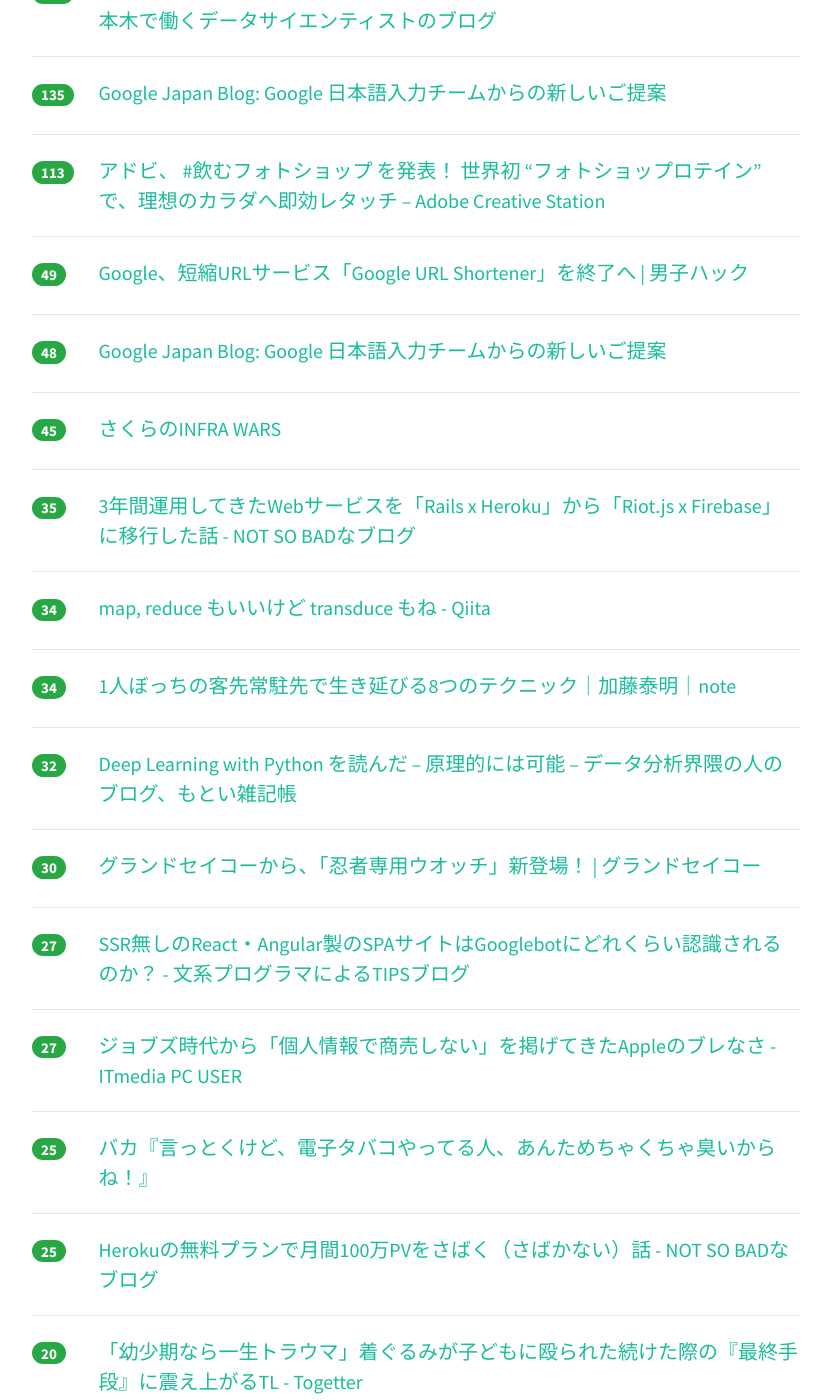
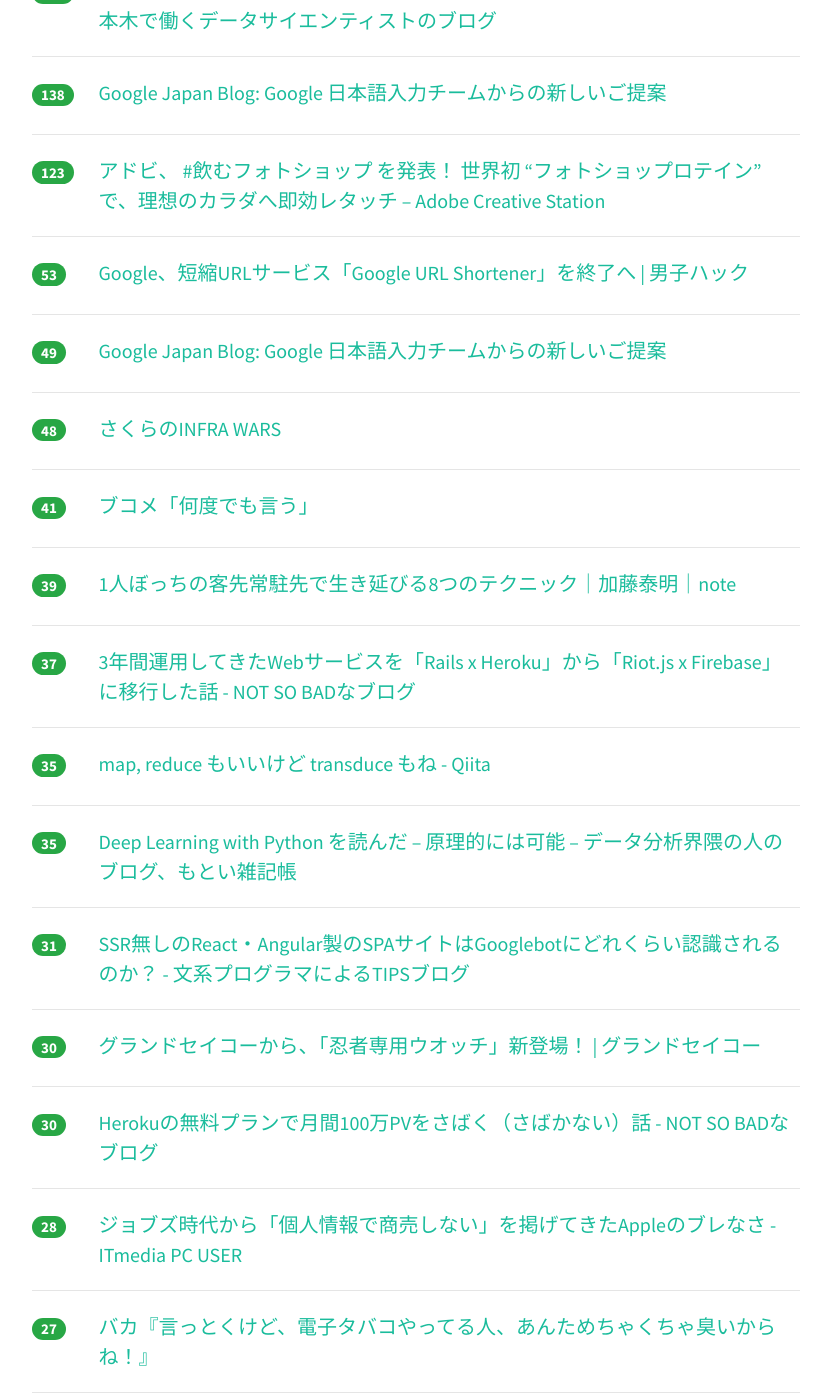
Before and after one commit to yatta47/hatena-matome-site, a Jekyll site: the page built from _posts/2018-04-01-hatena.md, in a window 1280 px wide and 1400 px high, scrolled down 574 px. Shown: the whole window, without its empty margins (224-1055 px from the left). Built offline with Jekyll 4.4.1, drawn with Linux system fonts in a browser that asks for light colours; nearby versions of some CDN libraries; some of the changed text lies outside the part shown.

Commit message:
Updated 2018-04-01

```diff
--- a/_posts/2018-04-01-hatena.md
+++ b/_posts/2018-04-01-hatena.md
@@ -1,69 +1,79 @@
 ---
 layout: post
 title:  "2018-04-01 はてぶIT"
-date:   2018-04-01 17:01:22
+date:   2018-04-01 18:02:21
 tags: [it-hotentry]
 ---
-35 件のデータあり
+36 件のデータあり
 
 <hr><div class="row">
-<div class="col-1"><span class="badge badge-pill badge-success h2">321</span></div>
+<div class="col-1"><span class="badge badge-pill badge-success h2">327</span></div>
 <div class="col-11"><a href='https://landing.google.co.jp/tegaki/' target='_blank'>Gboard 物理手書きバージョン</a></div>
 </div>
 <hr>
 <div class="row">
-<div class="col-1"><span class="badge badge-pill badge-success h2">202</span></div>
+<div class="col-1"><span class="badge badge-pill badge-success h2">206</span></div>
 <div class="col-11"><a href='https://gigazine.net/news/20180401-aprilfool/' target='_blank'>エイプリルフールに便乗しているサイトまとめ2018年版 - GIGAZINE</a></div>
 </div>
 <hr>
 <div class="row">
-<div class="col-1"><span class="badge badge-pill badge-success h2">169</span></div>
+<div class="col-1"><span class="badge badge-pill badge-success h2">191</span></div>
 <div class="col-11"><a href='https://tjo.hatenablog.com/entry/2018/04/01/003000' target='_blank'>AIブームに完全に出遅れたエグゼクティブの方々のための本を書きました - 六本木で働くデータサイエンティストのブログ</a></div>
 </div>
 <hr>
 <div class="row">
-<div class="col-1"><span class="badge badge-pill badge-success h2">135</span></div>
+<div class="col-1"><span class="badge badge-pill badge-success h2">138</span></div>
 <div class="col-11"><a href='https://japan.googleblog.com/2018/04/tegaki.html' target='_blank'>Google Japan Blog: Google 日本語入力チームからの新しいご提案</a></div>
 </div>
 <hr>
 <div class="row">
-<div class="col-1"><span class="badge badge-pill badge-success h2">113</span></div>
+<div class="col-1"><span class="badge badge-pill badge-success h2">123</span></div>
 <div class="col-11"><a href='https://blogs.adobe.com/creativestation/aprilfools_2018' target='_blank'>アドビ、 #飲むフォトショップ を発表！ 世界初 “フォトショップロテイン” で、理想のカラダへ即効レタッチ – Adobe Creative Station</a></div>
 </div>
 <hr>
 <div class="row">
-<div class="col-1"><span class="badge badge-pill badge-success h2">49</span></div>
+<div class="col-1"><span class="badge badge-pill badge-success h2">53</span></div>
 <div class="col-11"><a href='https://www.danshihack.com/2018/03/31/junp/google-url-shortener.html' target='_blank'>Google、短縮URLサービス「Google URL Shortener」を終了へ | 男子ハック</a></div>
 </div>
 <hr>
 <div class="row">
-<div class="col-1"><span class="badge badge-pill badge-success h2">48</span></div>
+<div class="col-1"><span class="badge badge-pill badge-success h2">49</span></div>
 <div class="col-11"><a href='https://japan.googleblog.com/2018/04/tegaki.html?m=1' target='_blank'>Google Japan Blog: Google 日本語入力チームからの新しいご提案</a></div>
 </div>
 <hr>
 <div class="row">
-<div class="col-1"><span class="badge badge-pill badge-success h2">45</span></div>
+<div class="col-1"><span class="badge badge-pill badge-success h2">48</span></div>
 <div class="col-11"><a href='https://infrawars.cloud.sakura.ad.jp/' target='_blank'>さくらのINFRA WARS</a></div>
 </div>
 <hr>
 <div class="row">
-<div class="col-1"><span class="badge badge-pill badge-success h2">35</span></div>
+<div class="col-1"><span class="badge badge-pill badge-success h2">41</span></div>
+<div class="col-11"><a href='https://anond.hatelabo.jp/20180401145223' target='_blank'>ブコメ「何度でも言う」</a></div>
+</div>
+<hr>
+<div class="row">
+<div class="col-1"><span class="badge badge-pill badge-success h2">39</span></div>
+<div class="col-11"><a href='https://note.mu/curryperformer/n/ne2a70ea66075' target='_blank'>1人ぼっちの客先常駐先で生き延びる8つのテクニック｜加藤泰明｜note</a></div>
+</div>
+<hr>
+<div class="row">
+<div class="col-1"><span class="badge badge-pill badge-success h2">37</span></div>
 <div class="col-11"><a href='http://blog.notsobad.jp/entry/2018/03/31/132507' target='_blank'>3年間運用してきたWebサービスを「Rails x Heroku」から「Riot.js x Firebase」に移行した話 - NOT SO BADなブログ</a></div>
 </div>
 <hr>
 <div class="row">
-<div class="col-1"><span class="badge badge-pill badge-success h2">34</span></div>
+<div class="col-1"><span class="badge badge-pill badge-success h2">35</span></div>
 <div class="col-11"><a href='https://qiita.com/41semicolon/items/666a3ff1c226828ecdb2' target='_blank'>map, reduce もいいけど transduce もね - Qiita</a></div>
 </div>
 <hr>
 <div class="row">
-<div class="col-1"><span class="badge badge-pill badge-success h2">34</span></div>
-<div class="col-11"><a href='https://note.mu/curryperformer/n/ne2a70ea66075' target='_blank'>1人ぼっちの客先常駐先で生き延びる8つのテクニック｜加藤泰明｜note</a></div>
+<div class="col-1"><span class="badge badge-pill badge-success h2">35</span></div>
+<div class="col-11"><a href='https://yoheikikuta.github.io/DLwithPython/' target='_blank'>Deep Learning with Python を読んだ – 原理的には可能 – データ分析界隈の人のブログ、もとい雑記帳</a></div>
 </div>
 <hr>
 <div class="row">
-<div class="col-1"><span class="badge badge-pill badge-success h2">32</span></div>
-<div class="col-11"><a href='https://yoheikikuta.github.io/DLwithPython/' target='_blank'>Deep Learning with Python を読んだ – 原理的には可能 – データ分析界隈の人のブログ、もとい雑記帳</a></div>
+<div class="col-1"><span class="badge badge-pill badge-success h2">31</span></div>
+<div class="col-11"><a href='http://www.bunkei-programmer.net/entry/2018/04/01/024355' target='_blank'>SSR無しのReact・Angular製のSPAサイトはGooglebotにどれくらい認識されるのか？ - 文系プログラマによるTIPSブログ</a></div>
 </div>
 <hr>
 <div class="row">
@@ -72,23 +82,33 @@ tags: [it-hotentry]
 </div>
 <hr>
 <div class="row">
-<div class="col-1"><span class="badge badge-pill badge-success h2">27</span></div>
-<div class="col-11"><a href='http://www.bunkei-programmer.net/entry/2018/04/01/024355' target='_blank'>SSR無しのReact・Angular製のSPAサイトはGooglebotにどれくらい認識されるのか？ - 文系プログラマによるTIPSブログ</a></div>
+<div class="col-1"><span class="badge badge-pill badge-success h2">30</span></div>
+<div class="col-11"><a href='http://blog.notsobad.jp/entry/2018/02/04/170844' target='_blank'>Herokuの無料プランで月間100万PVをさばく（さばかない）話 - NOT SO BADなブログ</a></div>
+</div>
+<hr>
+<div class="row">
+<div class="col-1"><span class="badge badge-pill badge-success h2">28</span></div>
+<div class="col-11"><a href='http://www.itmedia.co.jp/pcuser/articles/1804/01/news021.html' target='_blank'>ジョブズ時代から「個人情報で商売しない」を掲げてきたAppleのブレなさ - ITmedia PC USER</a></div>
 </div>
 <hr>
 <div class="row">
 <div class="col-1"><span class="badge badge-pill badge-success h2">27</span></div>
-<div class="col-11"><a href='http://www.itmedia.co.jp/pcuser/articles/1804/01/news021.html' target='_blank'>ジョブズ時代から「個人情報で商売しない」を掲げてきたAppleのブレなさ - ITmedia PC USER</a></div>
-</div>
-<hr>
-<div class="row">
-<div class="col-1"><span class="badge badge-pill badge-success h2">25</span></div>
 <div class="col-11"><a href='https://anond.hatelabo.jp/20180331214512' target='_blank'>バカ『言っとくけど、電子タバコやってる人、あんためちゃくちゃ臭いからね！』</a></div>
 </div>
 <hr>
 <div class="row">
-<div class="col-1"><span class="badge badge-pill badge-success h2">25</span></div>
-<div class="col-11"><a href='http://blog.notsobad.jp/entry/2018/02/04/170844' target='_blank'>Herokuの無料プランで月間100万PVをさばく（さばかない）話 - NOT SO BADなブログ</a></div>
+<div class="col-1"><span class="badge badge-pill badge-success h2">24</span></div>
+<div class="col-11"><a href='https://qiita.com/sirootosan/items/43226b6707ab6dc9d6af' target='_blank'>新卒がSIerとして1年働いた結果見えた、深い深い闇の話 - Qiita</a></div>
+</div>
+<hr>
+<div class="row">
+<div class="col-1"><span class="badge badge-pill badge-success h2">22</span></div>
+<div class="col-11"><a href='https://withnews.jp/article/f0180401000qq000000000000000W00g10701qq000017020A' target='_blank'>おじさんを美少女化したテクノロジー　先端心理学が語る「VRの世界」 - withnews（ウィズニュース）</a></div>
+</div>
+<hr>
+<div class="row">
+<div class="col-1"><span class="badge badge-pill badge-success h2">21</span></div>
+<div class="col-11"><a href='https://pc.watch.impress.co.jp/docs/news/yajiuma/1114582.html' target='_blank'>【やじうまPC Watch】ドスパラ、“ソリティア”に特化した1080 Ti SLIのゲーミングPCを4月1日発表 - PC Watch</a></div>
 </div>
 <hr>
 <div class="row">
@@ -98,17 +118,22 @@ tags: [it-hotentry]
 <hr>
 <div class="row">
 <div class="col-1"><span class="badge badge-pill badge-success h2">20</span></div>
-<div class="col-11"><a href='https://pc.watch.impress.co.jp/docs/news/yajiuma/1114582.html' target='_blank'>【やじうまPC Watch】ドスパラ、“ソリティア”に特化した1080 Ti SLIのゲーミングPCを4月1日発表 - PC Watch</a></div>
+<div class="col-11"><a href='https://sazanami.net/20180329-bilibili-nasdaq-fgo-azurlane-nikoniko-kadokawa/' target='_blank'>FGOが儲かりすぎて中国のビリビリ動画がNASDAQ上場 ニコニコやカドカワをはるか越えていったことを日本は反省しなければならない : さざなみ壊変</a></div>
+</div>
+<hr>
+<div class="row">
+<div class="col-1"><span class="badge badge-pill badge-success h2">20</span></div>
+<div class="col-11"><a href='http://www.itutado.com/entry/online_1' target='_blank'>インターネット黎明期を描いた「オンラインの羊たち」が色々と懐かしい件 - いつかたどり着く</a></div>
+</div>
+<hr>
+<div class="row">
+<div class="col-1"><span class="badge badge-pill badge-success h2">20</span></div>
+<div class="col-11"><a href='http://www.itmedia.co.jp/pcuser/articles/1804/01/news015.html' target='_blank'>MacBook Airが変えた世界の風景 - ITmedia PC USER</a></div>
 </div>
 <hr>
 <div class="row">
 <div class="col-1"><span class="badge badge-pill badge-success h2">19</span></div>
 <div class="col-11"><a href='https://www.shonenjump.com/p/sp/1804/01/browser/' target='_blank'>藍染ジャンプ＋</a></div>
-</div>
-<hr>
-<div class="row">
-<div class="col-1"><span class="badge badge-pill badge-success h2">18</span></div>
-<div class="col-11"><a href='https://sazanami.net/20180329-bilibili-nasdaq-fgo-azurlane-nikoniko-kadokawa/' target='_blank'>FGOが儲かりすぎて中国のビリビリ動画がNASDAQ上場 ニコニコやカドカワをはるか越えていったことを日本は反省しなければならない : さざなみ壊変</a></div>
 </div>
 <hr>
 <div class="row">
@@ -118,12 +143,12 @@ tags: [it-hotentry]
 <hr>
 <div class="row">
 <div class="col-1"><span class="badge badge-pill badge-success h2">16</span></div>
-<div class="col-11"><a href='http://www.youtube.com/watch?v=BpBGguwLkKs' target='_blank'>柳沢慎吾、「横浜高VS早実」設定で“日本一長い”始球式　『横浜DeNAベイスターズ VS 東京ヤクルトスワローズ』始球式</a></div>
+<div class="col-11"><a href='https://pokemongolive.com/post/newgraphicsapr2018/' target='_blank'>Experience Pokémon GO Like NEVER BEFORE with Brand-New Graphics! - Pokémon GO</a></div>
 </div>
 <hr>
 <div class="row">
 <div class="col-1"><span class="badge badge-pill badge-success h2">16</span></div>
-<div class="col-11"><a href='http://www.itmedia.co.jp/pcuser/articles/1804/01/news015.html' target='_blank'>MacBook Airが変えた世界の風景 - ITmedia PC USER</a></div>
+<div class="col-11"><a href='http://www.youtube.com/watch?v=BpBGguwLkKs' target='_blank'>柳沢慎吾、「横浜高VS早実」設定で“日本一長い”始球式　『横浜DeNAベイスターズ VS 東京ヤクルトスワローズ』始球式</a></div>
 </div>
 <hr>
 <div class="row">
@@ -133,32 +158,22 @@ tags: [it-hotentry]
 <hr>
 <div class="row">
 <div class="col-1"><span class="badge badge-pill badge-success h2">15</span></div>
-<div class="col-11"><a href='https://pokemongolive.com/post/newgraphicsapr2018/' target='_blank'>Experience Pokémon GO Like NEVER BEFORE with Brand-New Graphics! - Pokémon GO</a></div>
+<div class="col-11"><a href='http://mattn.hatenablog.com/entry/2018/04/01/001103' target='_blank'>株式会社はてなに入社しました。 - 加齢なるブログ</a></div>
 </div>
 <hr>
 <div class="row">
 <div class="col-1"><span class="badge badge-pill badge-success h2">15</span></div>
-<div class="col-11"><a href='http://www.itutado.com/entry/online_1' target='_blank'>インターネット黎明期を描いた「オンラインの羊たち」が色々と懐かしい件 - いつかたどり着く</a></div>
+<div class="col-11"><a href='http://tocana.jp/2018/03/post_16472_entry.html' target='_blank'>AIが描いた激ヤバ「女性のヌード絵」が初公開！ 天才少年が作成「機械は人間をこう見ている」、これが未来のポルノだ！</a></div>
 </div>
 <hr>
 <div class="row">
-<div class="col-1"><span class="badge badge-pill badge-success h2">15</span></div>
-<div class="col-11"><a href='https://withnews.jp/article/f0180401000qq000000000000000W00g10701qq000017020A' target='_blank'>おじさんを美少女化したテクノロジー　先端心理学が語る「VRの世界」 - withnews（ウィズニュース）</a></div>
-</div>
-<hr>
-<div class="row">
-<div class="col-1"><span class="badge badge-pill badge-success h2">14</span></div>
-<div class="col-11"><a href='http://mattn.hatenablog.com/entry/2018/04/01/001103' target='_blank'>株式会社はてなに入社しました。 - 加齢なるブログ</a></div>
-</div>
-<hr>
-<div class="row">
-<div class="col-1"><span class="badge badge-pill badge-success h2">14</span></div>
-<div class="col-11"><a href='https://anond.hatelabo.jp/20180401145223' target='_blank'>ブコメ「何度でも言う」</a></div>
+<div class="col-1"><span class="badge badge-pill badge-success h2">13</span></div>
+<div class="col-11"><a href='http://key-bbs.sakura.ne.jp/' target='_blank'>掲示板Index</a></div>
 </div>
 <hr>
 <div class="row">
 <div class="col-1"><span class="badge badge-pill badge-success h2">12</span></div>
-<div class="col-11"><a href='http://tocana.jp/2018/03/post_16472_entry.html' target='_blank'>AIが描いた激ヤバ「女性のヌード絵」が初公開！ 天才少年が作成「機械は人間をこう見ている」、これが未来のポルノだ！</a></div>
+<div class="col-11"><a href='http://www.youtube.com/watch?v=Xx7RkgTKOGs' target='_blank'>【エイプリルフール】これが月達の嘘でっす！！！！！、、！！！、</a></div>
 </div>
 <hr>
 <div class="row">
@@ -168,16 +183,6 @@ tags: [it-hotentry]
 <hr>
 <div class="row">
 <div class="col-1"><span class="badge badge-pill badge-success h2">11</span></div>
-<div class="col-11"><a href='http://key-bbs.sakura.ne.jp/' target='_blank'>掲示板Index</a></div>
-</div>
-<hr>
-<div class="row">
-<div class="col-1"><span class="badge badge-pill badge-success h2">11</span></div>
-<div class="col-11"><a href='http://www.youtube.com/watch?v=Xx7RkgTKOGs' target='_blank'>【エイプリルフール】これが月達の嘘でっす！！！！！、、！！！、</a></div>
-</div>
-<hr>
-<div class="row">
-<div class="col-1"><span class="badge badge-pill badge-success h2">9</span></div>
 <div class="col-11"><a href='https://soracom.jp/press/2018040101/' target='_blank'>IoT 通信プラットフォーム「SORACOM」が デジタルデータのアナログトランスフォーメーションを促進する新サービス「SORACOM Kaleidoscope」の提供を開始</a></div>
 </div>
 <hr>
```
